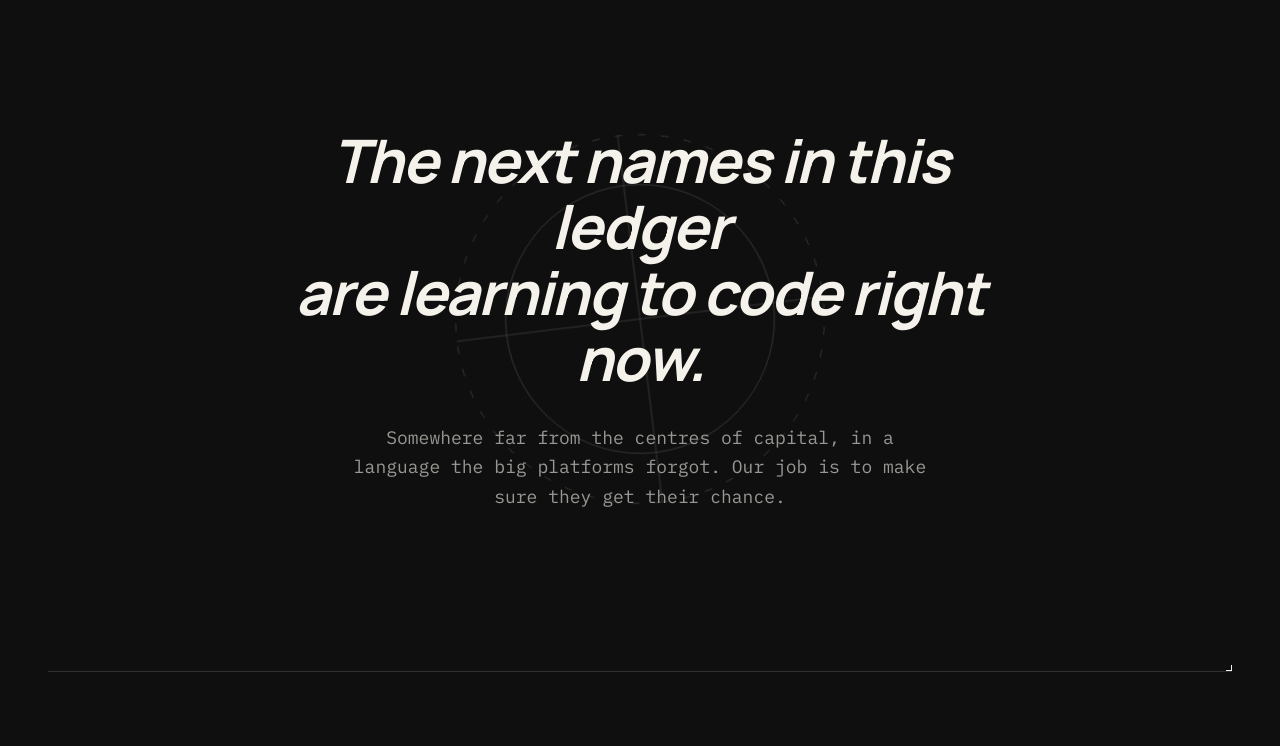
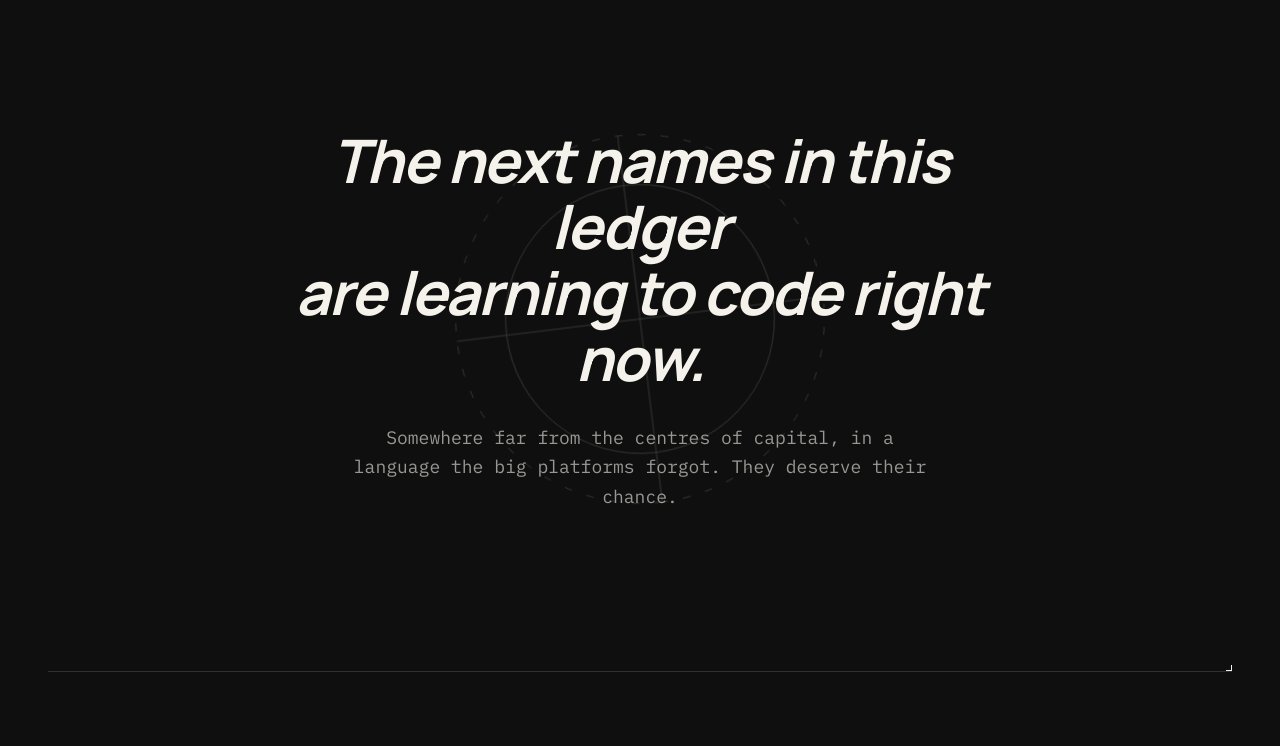
Before and after one commit to grey-software/gsoftware.org, a website built with Vite: page lineage.html in a window 1280 px wide. Shown: the part 5660-6406 px from the top of the page. Built offline with nearby package versions, Linux system fonts and the light colour scheme.

Commit message:
Update text and adjust padding in ledger section

```diff
--- a/lineage.html
+++ b/lineage.html
@@ -264,12 +264,12 @@
       </div>
       <div class="crosshair top-0 left-0 -translate-x-[6px] -translate-y-[6px]"></div>
       <div class="crosshair bottom-0 right-0 translate-x-[6px] translate-y-[6px]"></div>
-      <div class="max-w-3xl mx-auto px-6 text-center relative reveal">
+      <div class="max-w-3xl mx-auto px-6 lg:px-0 text-center relative reveal">
         <h3 class="font-sans font-bold tracking-tight italic text-4xl md:text-6xl leading-[1.1] mb-8">
           The next names in this ledger<br/>are learning to code right now.
         </h3>
         <p class="opacity-60 text-base md:text-lg leading-relaxed max-w-xl mx-auto">
-          Somewhere far from the centres of capital, in a language the big platforms forgot. Our job is to make sure they get their chance.
+          Somewhere far from the centres of capital, in a language the big platforms forgot. They deserve their chance.
         </p>
       </div>
     </section>
```
